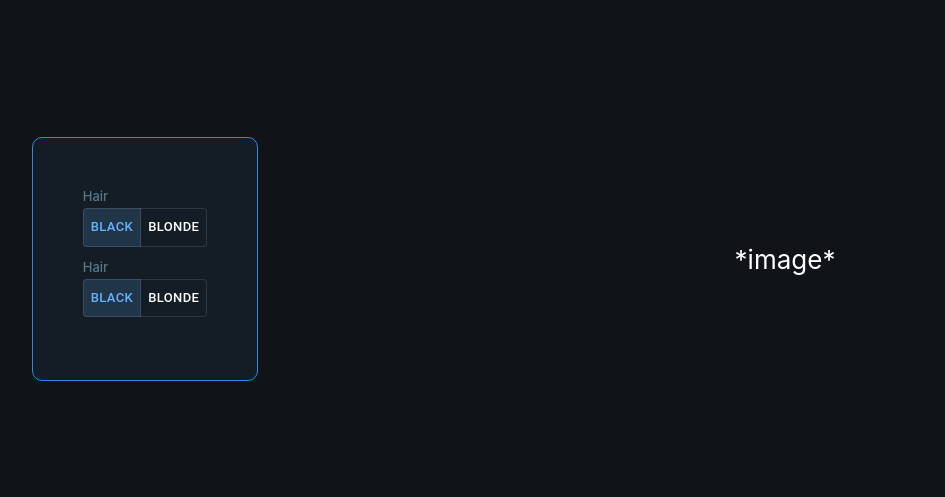
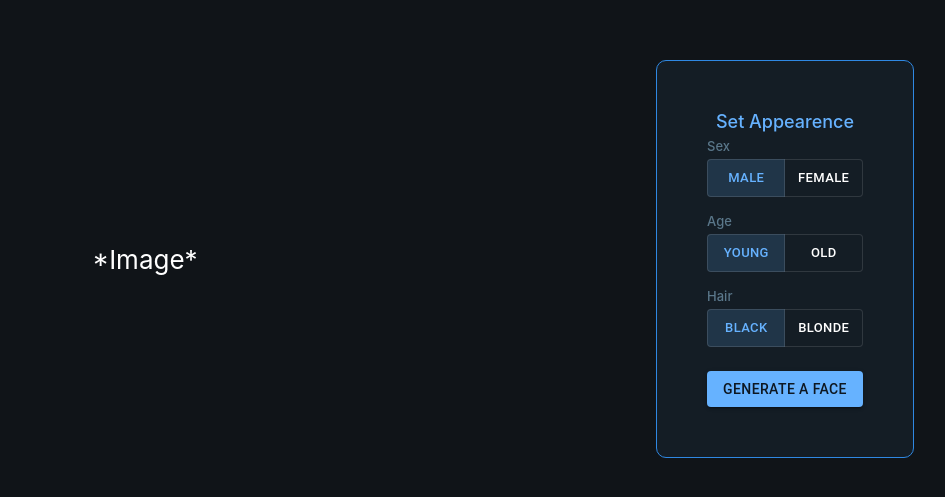
Before and after one commit to Ramithl/faces-gan, a React (Create React App) app: page / in a window 1280 px wide. Shown: the part 141-638 px from the top of the page, without its empty margins (175-1120 px from the left). Built offline with nearby package versions, Linux system fonts and the light colour scheme.

Commit message:
Finished input card design

```diff
--- a/src/App.js
+++ b/src/App.js
@@ -21,9 +21,9 @@ function App() {
     <ThemeProvider theme={theme}>
     <div class="row">
       <div class="column">
-        <InputCard/>
+        *Image*
       </div>
-      <div class="column">*image*</div>
+      <div class="column"><InputCard/></div>
     </div>
     </ThemeProvider>
   );
--- a/src/components/Elements.css
+++ b/src/components/Elements.css
@@ -6,6 +6,10 @@
     border-color: #2F88E2;
     border-style: solid;
     /* width: 30%; */
+    flex-direction: column;
+    justify-content: center;
+    display: flex;
+
   }
 
 .toggle-card{
@@ -22,3 +26,24 @@
   font-weight: 500;
   color: #5a778a;
 }
+
+.input-box-title{
+  align-self:center;
+  margin-bottom: 4%;
+  font-size:large;
+  font-weight: 500;
+  color: #66B2FF;
+}
+
+
+.gen-btn{
+  margin-top: 5%;
+}
+@media (max-width: 768px) {
+  .toggle-card {
+    margin-bottom: 7%;
+  }
+  .input-box {
+    padding: 5%;
+  }
+}
--- a/src/components/Input Box.js
+++ b/src/components/Input Box.js
@@ -1,6 +1,8 @@
 import * as React from 'react';
 import './Elements.css';
 import ToggleCard from './Toggle Card';
+import Button from '@mui/material/Button';
+
 
 
 
@@ -8,8 +10,11 @@ import ToggleCard from './Toggle Card';
 function InputCard() {
     return (
         <div class="input-box">
-            <ToggleCard/>
-            <ToggleCard/>
+            <div class="input-box-title">Set Appearence</div>
+            <ToggleCard value1={'Male'} value2={'Female'} title={'Sex'}/>
+            <ToggleCard value1={'Young'} value2={'Old'} title={'Age'}/>
+            <ToggleCard value1={'Black'} value2={'Blonde'} title={'Hair'}/>
+            <div class="gen-btn"><Button variant="contained" color='secondary' fullWidth={true}>Generate a Face</Button></div>
 
         </div>
     );
--- a/src/components/Toggle Card.js
+++ b/src/components/Toggle Card.js
@@ -6,7 +6,7 @@ import ToggleButtonGroup from '@mui/material/ToggleButtonGroup';
 
 
 
-function ToggleCard() {
+function ToggleCard({value1, value2, title}) {
     const [alignment, setAlignment] = React.useState('web');
 
     const handleChange = (event, newAlignment) => {
@@ -14,18 +14,18 @@ function ToggleCard() {
     };
     return (
         <div class="toggle-card">
-            <div class="input-title">Hair</div>
+            <div class="input-title">{title}</div>
             <ToggleButtonGroup
                 color="secondary"
                 value={alignment}
                 exclusive
                 onChange={handleChange}
                 aria-label="Platform"
-                // fullWidth={true}
+                fullWidth={true}
                 size='small'
             >
-                <ToggleButton value="web">Black</ToggleButton>
-                <ToggleButton value="android">Blonde</ToggleButton>
+                <ToggleButton value="web">{value1}</ToggleButton>
+                <ToggleButton value="android">{value2}</ToggleButton>
             </ToggleButtonGroup>
         </div>
     );
```
